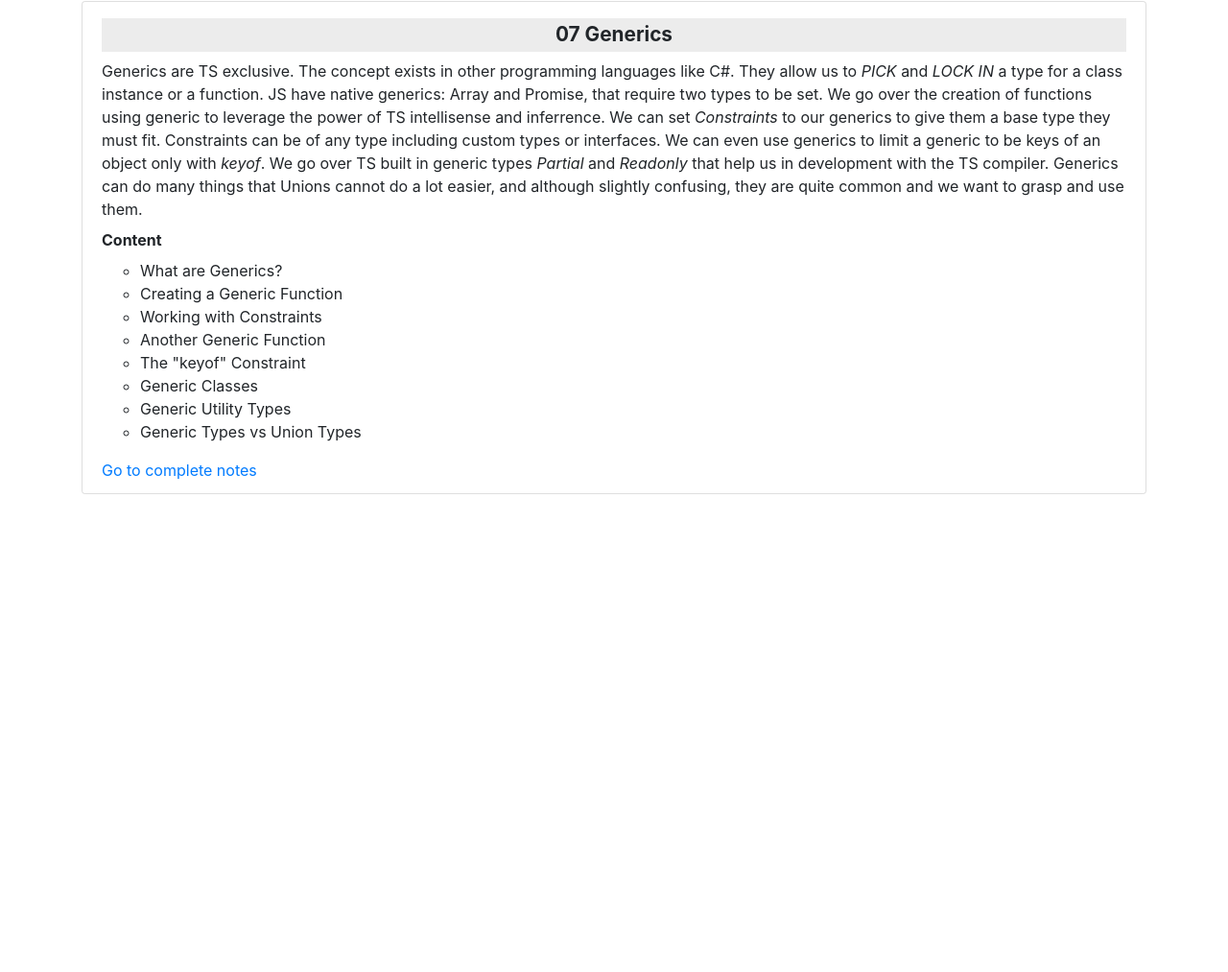
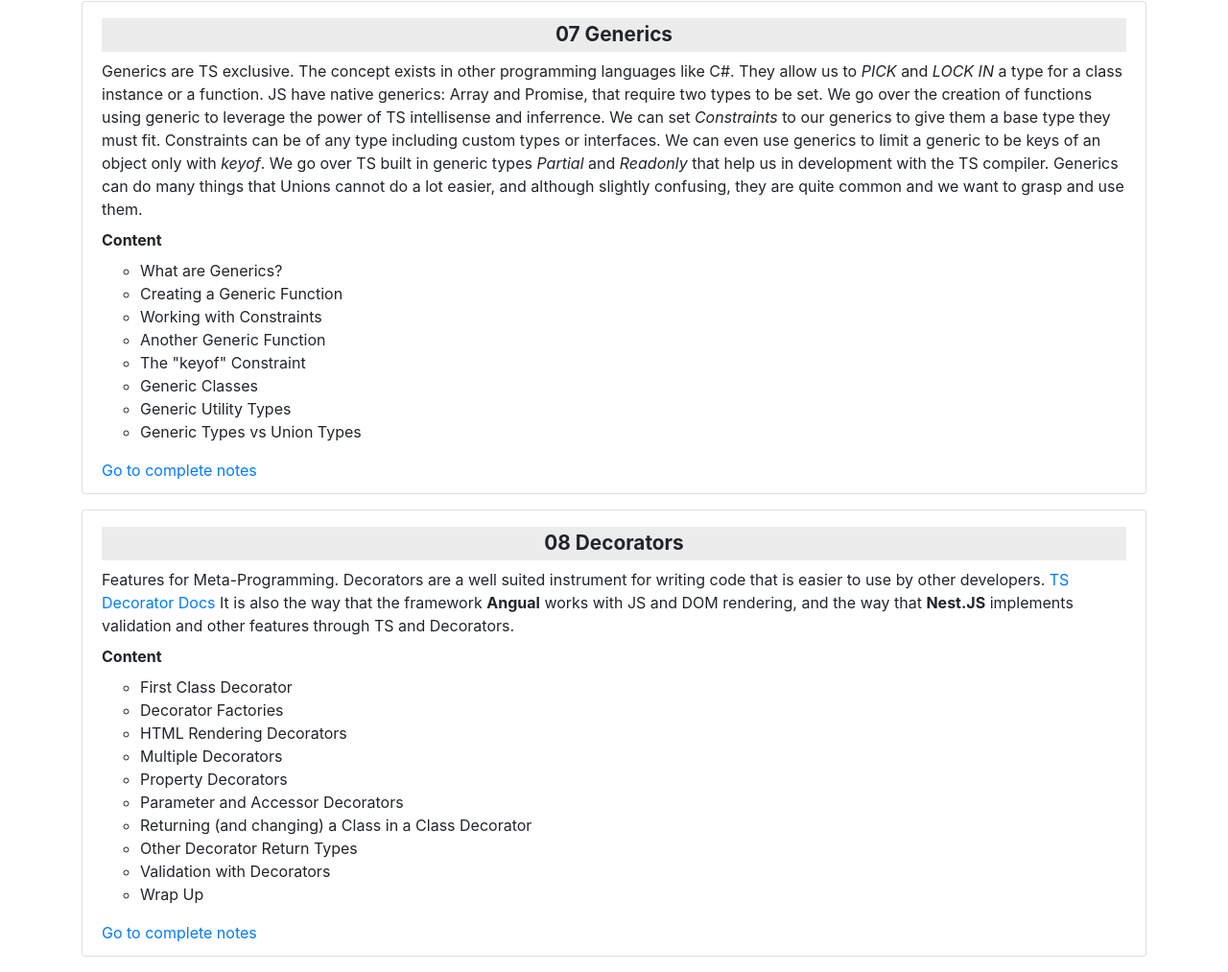
Before and after one commit to Marlrus/typeScriptCourseNotes, a plain HTML site: page index.html in a window 1280 px wide. Shown: the part 3340-4353 px from the top of the page at 96% size. Before the commit the page ends 3871 px from the top, so only its background shows below. Drawn offline with nearby package versions, Linux system fonts and the light colour scheme.

Commit message:
Finished Integrating Section 8 Decorators

```diff
--- a/index.html
+++ b/index.html
@@ -251,6 +251,30 @@
                 <a href="./07generics.html">Go to complete notes</a>
             </li>
         </ul>
+        <ul class="list-group mb-3">
+            <li class="list-group-item">
+                <h2 class="subtitle">08 Decorators</h2>
+                <p class="paragraph">
+                    Features for Meta-Programming. Decorators are a well suited instrument for writing code that is easier to use by other developers. <a href="https://www.typescriptlang.org/docs/handbook/decorators.html">TS Decorator Docs</a> It is also the way that the framework <strong>Angual</strong> works with JS and DOM rendering, and the way that <strong>Nest.JS</strong> implements validation and other features through TS and Decorators.
+                </p>
+                <strong>Content</strong>
+                <p class="paragraph">
+                    <ul>
+                        <li>First Class Decorator</li>
+                        <li>Decorator Factories</li>
+                        <li>HTML Rendering Decorators</li>
+                        <li>Multiple Decorators</li>
+                        <li>Property Decorators</li>
+                        <li>Parameter and Accessor Decorators</li>
+                        <li>Returning (and changing) a Class in a Class Decorator</li>
+                        <li>Other Decorator Return Types</li>
+                        <li>Validation with Decorators</li>
+                        <li>Wrap Up</li>
+                    </ul>
+                </p>
+                <a href="./08decorators.html">Go to complete notes</a>
+            </li>
+        </ul>
     </div>
 
     <!-- Optional JavaScript -->
```
Also changed, not shown: 08decorators.html (+10 -4 lines).
